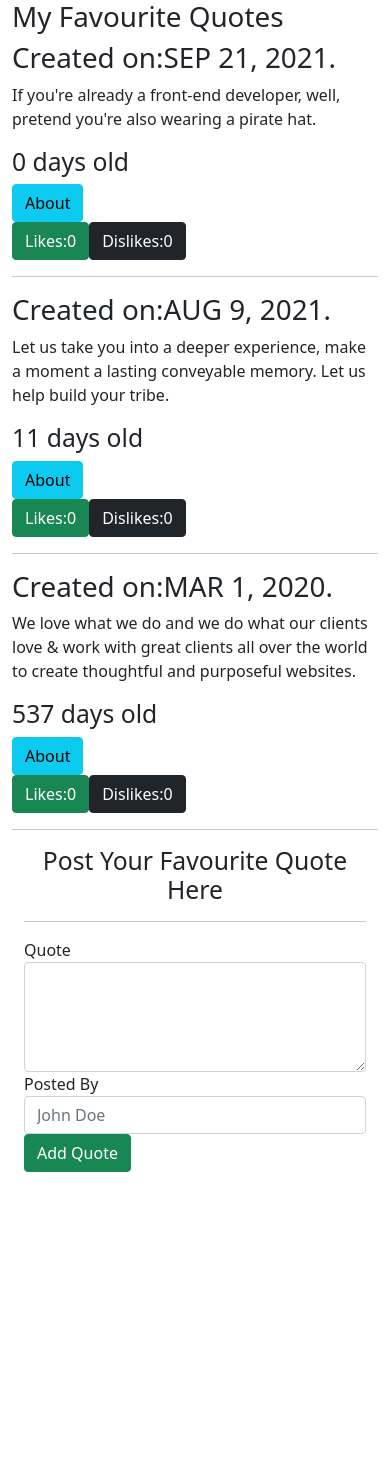
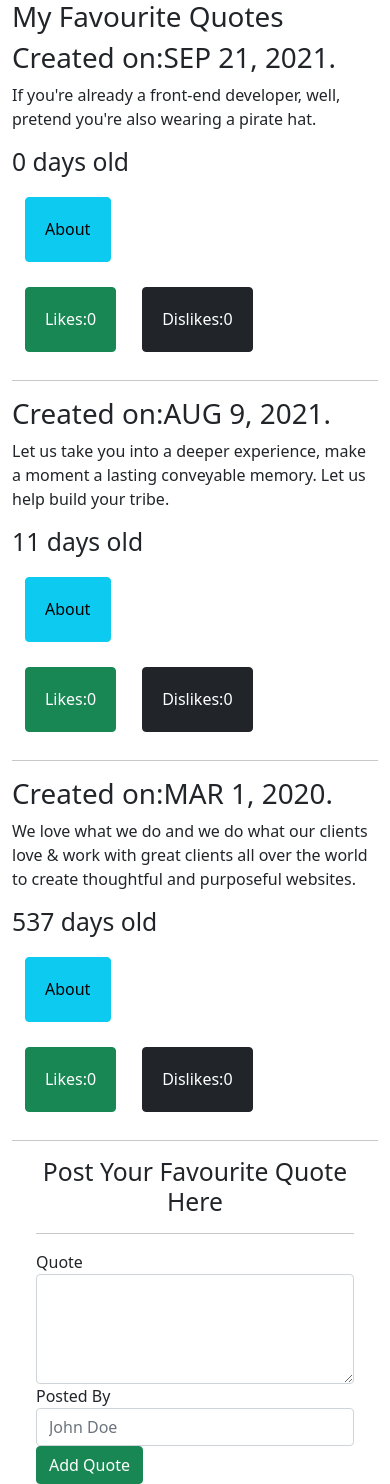
Before and after one commit to JoeshGichon/Favourite-Quotes, an Angular app: page / in a window 390 px wide. Before the commit the page ends 1172 px from the top, so only its background shows below. Built offline with nearby package versions, Linux system fonts and the light colour scheme.

Commit message:
stylled the quote view as well as quote detail view by giving it bootsrap grid system classes to make it responsive

```diff
--- a/src/app/quote/quote.component.css
+++ b/src/app/quote/quote.component.css
@@ -1,3 +1,7 @@
 li{
     list-style: none;
 }
+button{
+    padding: 1.2rem;
+    margin: .8rem;
+}
--- a/src/app/quote/quote.component.html
+++ b/src/app/quote/quote.component.html
@@ -1,7 +1,9 @@
-<div class="container" id="quote">
+<div class="container">
+    <div class="row" id="quote">
+        <div class="col-lg-6 col-md-6">
         <li *ngFor="let quote of quotes;let i = index">
             <h1>Created on:{{ quote.createdDate|date|uppercase }}. </h1>
-        <p>{{ quote.quote }}</p>
+            <p id="quote">{{ quote.quote }}</p>
             <h2>{{ quote.createdDate|dateCount}} days old</h2>
             <button (click)='toggleDetails(i) ' class="btn btn-info">About</button>
             <div>
@@ -14,6 +16,12 @@
             <hr>
         </li>
     </div>
+    </div>
+</div>
 <div class="container">
+<div class="row">
+    <div class="col-lg-6 col-md-6">
     <app-quote-form (addQuote)="addNewQuote($event)"></app-quote-form>
 </div>
+</div>
+</div>
```
Lines whose indentation alone changed are shown as unchanged.
